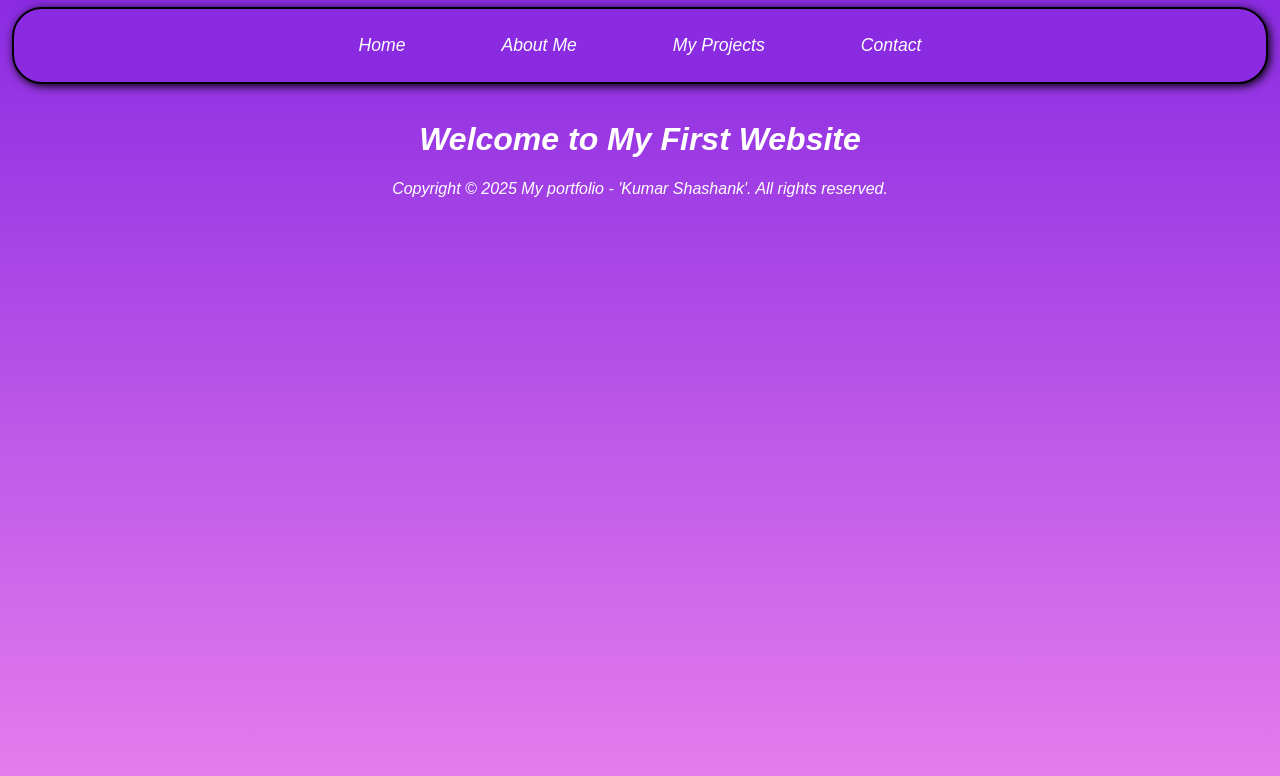
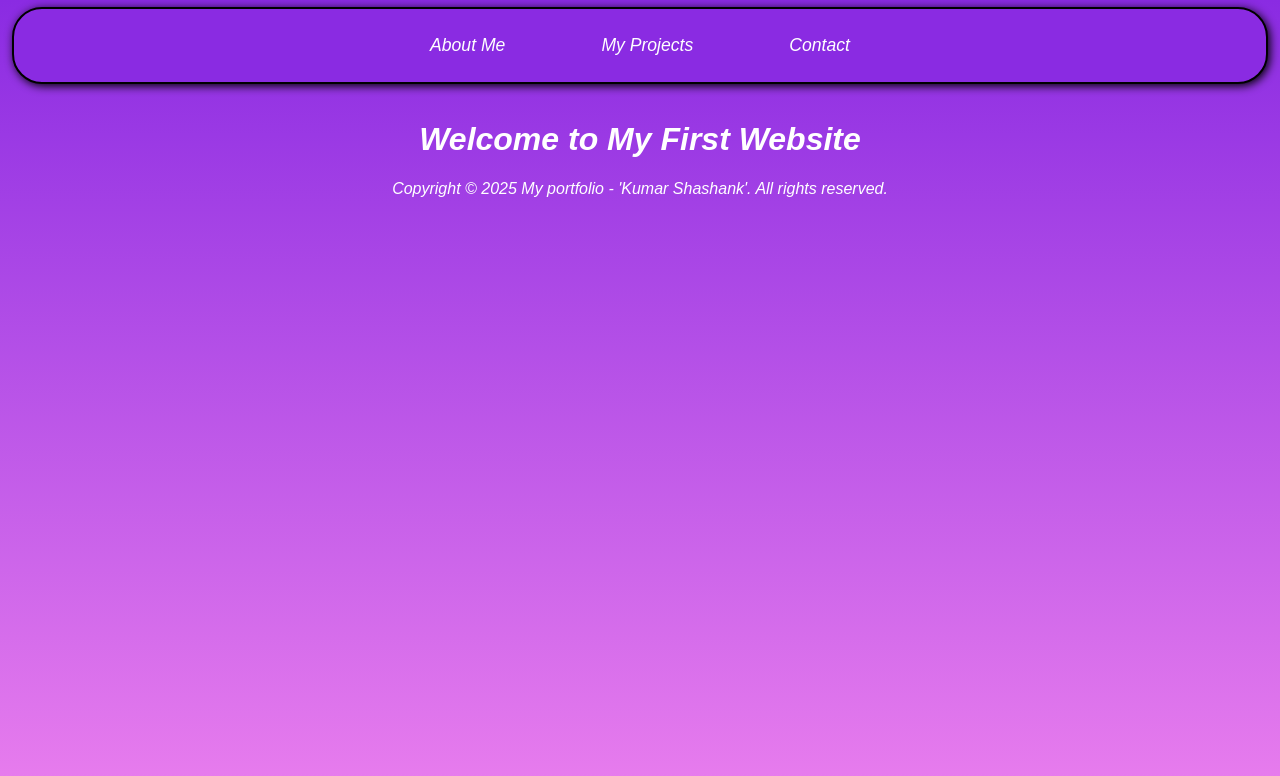
Before and after one commit to GameStoreio/Gaming-Store, a website: page index.html in a window 1280 px wide. Drawn offline with Linux system fonts and the light colour scheme.

Commit message:
modified: About Me.html 	modified: Contact.html 	modified: Projects.html 	modified: index.html

```diff
--- a/index.html
+++ b/index.html
@@ -73,10 +73,9 @@
 <body>
     <nav>
         <ul>
-            <li><a href="#Home">Home</a></li>
-            <li><a href="#About Me">About Me</a></li>
-            <li><a href="#MyProjects">My Projects</a></li>
-            <li><a href="#Contact">Contact</a></li>
+            <li><a href="About Me.html">About Me</a></li>
+            <li><a href="My Projects.html">My Projects</a></li>
+            <li><a href="Contact.html">Contact</a></li>
         </ul>
     </nav>
     <h1>Welcome to My First Website</h1>
```
Also changed, not shown: About Me.html (+3 -4 lines), Contact.html (+3 -4 lines), Projects.html (+3 -4 lines).
